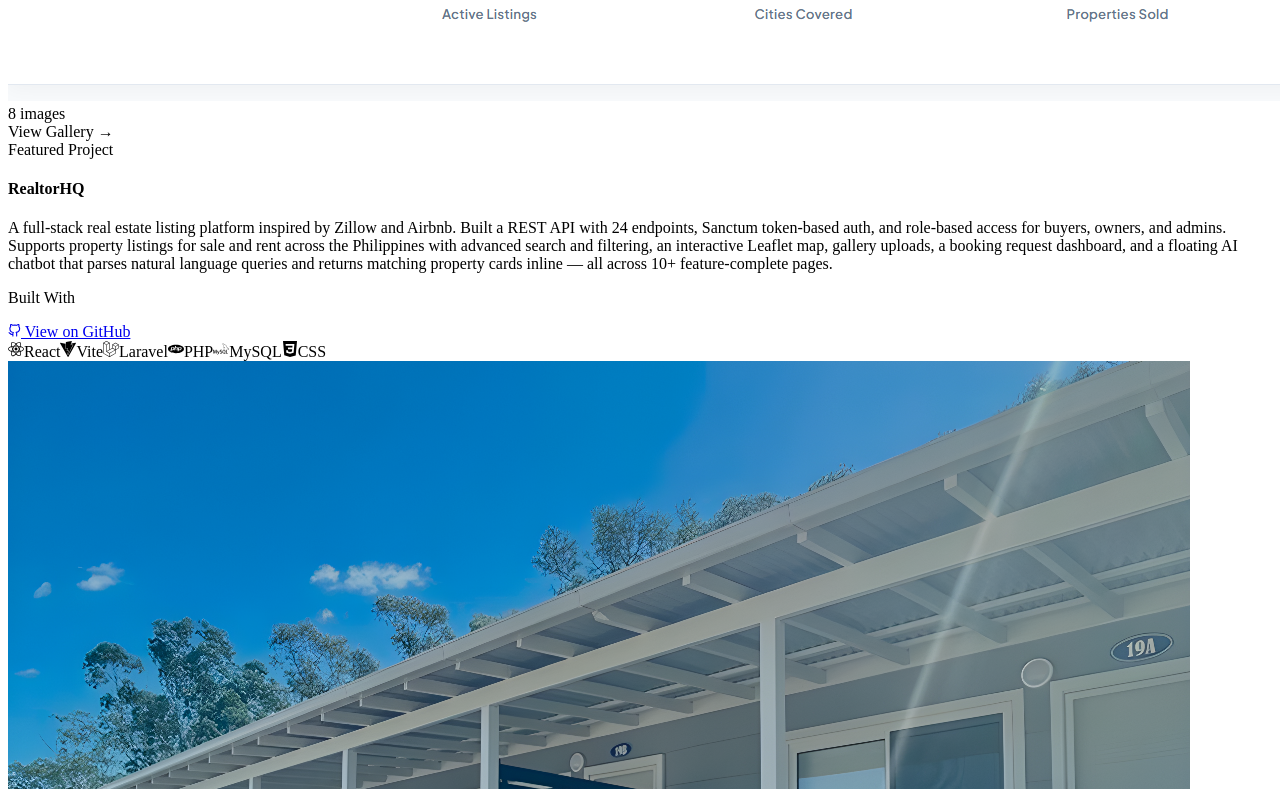
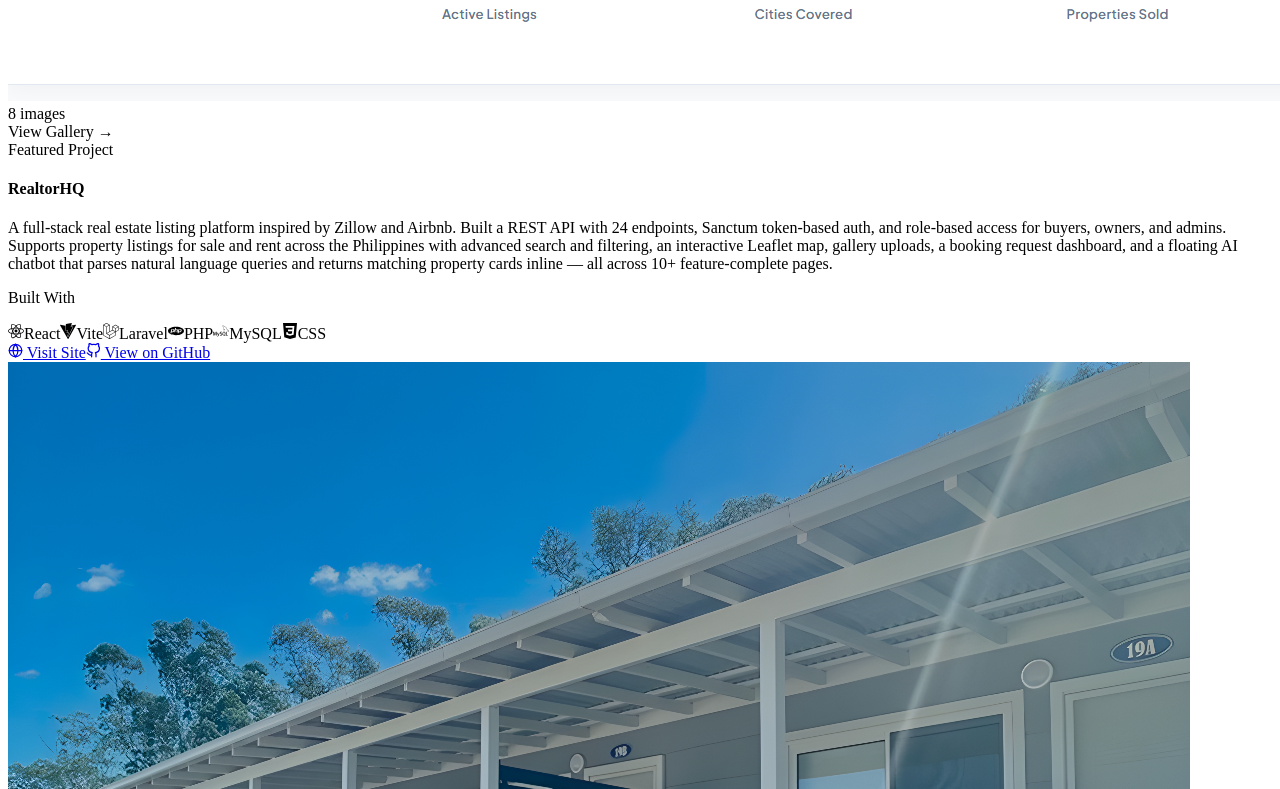
Before and after one commit to Norielqt/Portfolio, a React (Create React App) app: page / in a window 1280 px wide. Shown: the part 4069-4858 px from the top of the page. Built offline with nearby package versions, Linux system fonts and the light colour scheme; the HTML template or start-up script is replaced by a standard one.

Commit message:
Added links

```diff
--- a/src/components/Projects.jsx
+++ b/src/components/Projects.jsx
@@ -1,6 +1,6 @@
 import React, { useState, useEffect, useCallback } from "react";
 import { motion, AnimatePresence } from "framer-motion";
-import { FiGithub } from "react-icons/fi";
+import { FiGithub, FiGlobe } from "react-icons/fi";
 import {
   SiReact, SiVite, SiLaravel, SiMysql, SiTailwindcss, SiPython,
   SiHtml5, SiCss3, SiJavascript, SiTensorflow, SiPhp,
@@ -103,20 +103,8 @@ export default function Projects() {
           )}
           <h4 className="text-2xl font-bold mb-2">{project.title}</h4>
           <p className="text-gray-700 dark:text-gray-300 mb-4">{project.description}</p>
-          <div className="flex items-center justify-between mb-3">
-            <p className="text-sm font-semibold text-gray-500 dark:text-gray-400 uppercase tracking-wider">Built With</p>
-            {project.github && (
-              <a
-                href={project.github}
-                target="_blank"
-                rel="noreferrer"
-                className="inline-flex items-center gap-1.5 px-3 py-1.5 rounded-lg text-xs font-semibold bg-gray-900 dark:bg-white/10 text-white hover:bg-gray-700 dark:hover:bg-white/20 transition"
-              >
-                <FiGithub size={13} /> View on GitHub
-              </a>
-            )}
-          </div>
-          <div className="flex flex-wrap gap-2">
+          <p className="text-sm font-semibold text-gray-500 dark:text-gray-400 uppercase tracking-wider mb-2">Built With</p>
+          <div className="flex flex-wrap gap-2 mb-5">
             {project.stack.map((tech) => {
             const t = iconMap[tech];
             return (
@@ -130,6 +118,30 @@ export default function Projects() {
               );
             })}
           </div>
+          {(project.github || project.demo) && (
+            <div className="flex flex-wrap gap-3 pt-4 border-t border-gray-200 dark:border-gray-700">
+              {project.demo && (
+                <a
+                  href={project.demo}
+                  target="_blank"
+                  rel="noreferrer"
+                  className="inline-flex items-center gap-2 px-4 py-2 rounded-lg text-sm font-semibold border border-gray-300 dark:border-gray-600 text-gray-700 dark:text-gray-200 hover:bg-gray-100 dark:hover:bg-gray-700 transition"
+                >
+                  <FiGlobe size={15} /> Visit Site
+                </a>
+              )}
+              {project.github && (
+                <a
+                  href={project.github}
+                  target="_blank"
+                  rel="noreferrer"
+                  className="inline-flex items-center gap-2 px-4 py-2 rounded-lg text-sm font-semibold border border-gray-300 dark:border-gray-600 text-gray-700 dark:text-gray-200 hover:bg-gray-100 dark:hover:bg-gray-700 transition"
+                >
+                  <FiGithub size={15} /> View on GitHub
+                </a>
+              )}
+            </div>
+          )}
         </div>
       ))}
 
--- a/src/data/projects.js
+++ b/src/data/projects.js
@@ -4,6 +4,7 @@ const projects = [
     title: "RealtorHQ",
     badge: "Featured Project",
     github: "https://github.com/Norielqt/real-estate-property-system",
+    demo: "https://realtor-hq.vercel.app/",
     description:
       "A full-stack real estate listing platform inspired by Zillow and Airbnb. Built a REST API with 24 endpoints, Sanctum token-based auth, and role-based access for buyers, owners, and admins. Supports property listings for sale and rent across the Philippines with advanced search and filtering, an interactive Leaflet map, gallery uploads, a booking request dashboard, and a floating AI chatbot that parses natural language queries and returns matching property cards inline — all across 10+ feature-complete pages.",
     stack: ["React", "Vite", "Laravel", "PHP", "MySQL", "CSS"],
```
